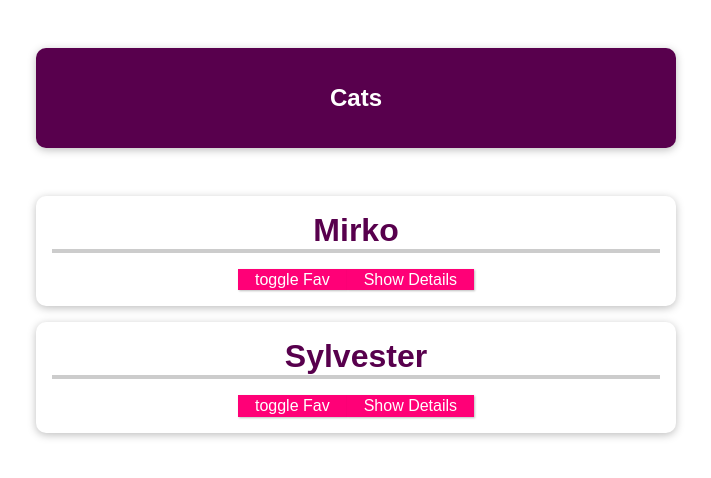
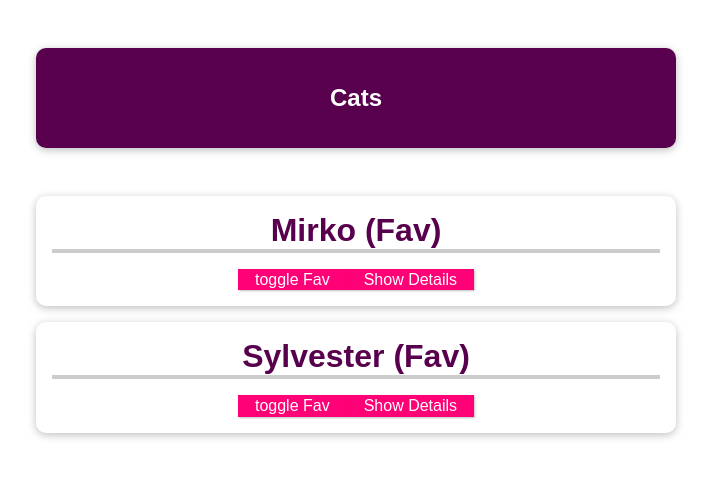
Before and after one commit to Muratkyn/vue-cli-cat-project, a Vue app: page / in a window 1280 px wide. Shown: the top 478 px of the page, without its empty margins (284-995 px from the left). Built offline with nearby package versions, Linux system fonts and the light colour scheme.

Commit message:
two day data binding, emiting an event

```diff
--- a/src/App.vue
+++ b/src/App.vue
@@ -7,10 +7,12 @@
       <cats-list
         v-for="cat in cats"
         :key="cat.id"
+        :id="cat.id"
         :catName="cat.name"
         :catAge="cat.age"
         :catBreed="cat.breed"
-        :is-favorite="1"
+        :is-favourite="cat.isFavourite"
+        @toggle-favourite="toggleFavouriteStatus"
       >
       </cats-list>
     </ul>
@@ -28,15 +30,28 @@ export default {
           name: "Mirko",
           age: 3,
           breed: "European",
+          isFavourite: true,
         },
         {
           id: 2,
           name: "Sylvester",
           age: 8,
           breed: "Persian",
+          isFavourite: true,
         },
       ],
     };
+  },
+  methods: {
+    toggleFavouriteStatus(catId) {
+      const identifiedCat = this.cats.find((cat) => cat.id === catId);
+      identifiedCat.isFavourite = !identifiedCat.isFavourite;
+      console.log(this.cats[0].isFavourite);
+    },
+  },
+  mounted() {
+    //below is the status before we update the isFav within parent component
+    console.log(this.cats[0].isFavourite);
   },
 };
 </script>
--- a/src/components/CatsList.vue
+++ b/src/components/CatsList.vue
@@ -1,7 +1,7 @@
 <template>
   <li>
-    <h2>{{ catName }} {{ isCatFavorite === "1" ? "(Fav)" : "" }}</h2>
-    <button @click="toggleFav">toggle Fav</button>
+    <h2>{{ catName }} {{ isFavourite ? "(Fav)" : "" }}</h2>
+    <button @click="toggleFavourite">toggle Fav</button>
     <button @click="toggleVisibility">
       {{ isVisible ? "Hide" : "Show" }} Details
     </button>
@@ -22,18 +22,22 @@
 export default {
   // props: ["catName", "catAge", "catBreed", "isFavorite"],
   props: {
+    id: {
+      type: Number,
+      required: true,
+    },
     catName: {
       type: String,
       required: true,
     },
     catAge: {
-      type: String,
+      type: Number,
       required: true,
     },
     catBreed: String,
-    isFavorite: {
-      type: String,
-      default: "0",
+    isFavourite: {
+      type: Boolean,
+      default: false,
       required: false,
       // validator: function (val) {
       //   return val === "1" || val === "0";
@@ -43,7 +47,6 @@ export default {
   name: "CatsList",
   data() {
     return {
-      isCatFavorite: this.isFavorite,
       isVisible: false,
       cats: {
         name: "Mirko",
@@ -56,13 +59,14 @@ export default {
     toggleVisibility() {
       this.isVisible = !this.isVisible;
     },
-    toggleFav() {
+    toggleFavourite() {
+      this.$emit("toggle-favourite", this.id);
       /// props can not be mutated directly!!!  error  Unexpected mutation of "isFavorite" prop
-      if (this.isCatFavorite === "1") {
-        this.isCatFavorite = "0";
-      } else {
-        this.isCatFavorite = "1";
-      }
+      // if (this.isCatFavorite === "1") {
+      //   this.isCatFavorite = "0";
+      // } else {
+      //   this.isCatFavorite = "1";
+      // }
     },
   },
 };
```
